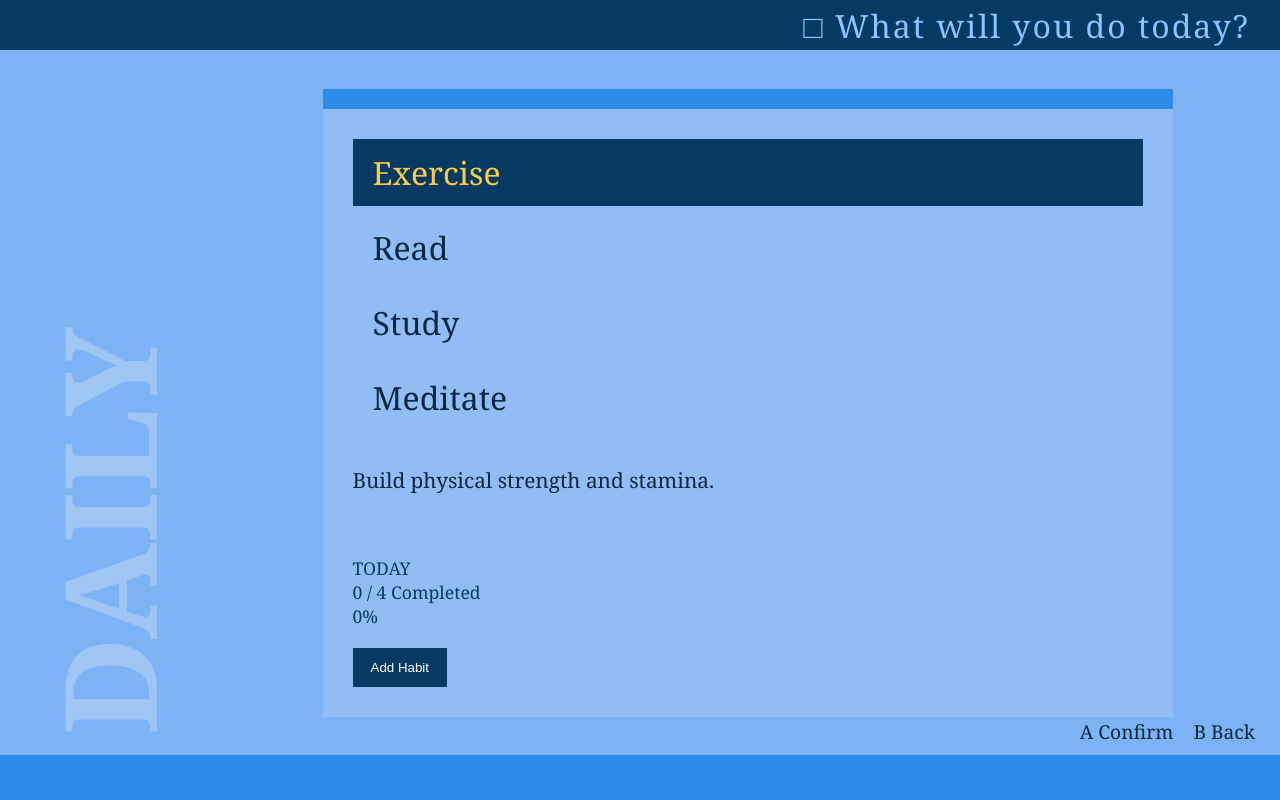
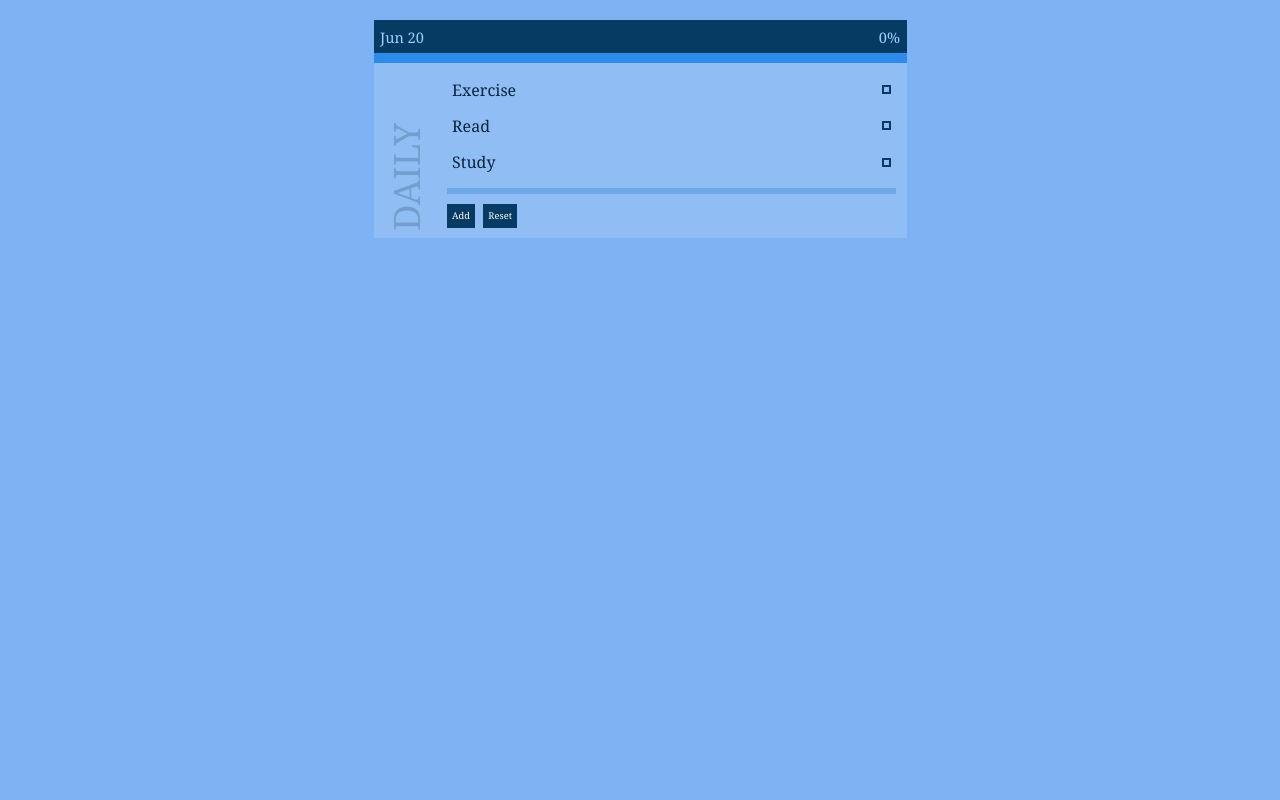
Before and after one commit to dadap3p/dailytracker, a plain HTML site: page index.html in a window 1280 px wide. Drawn offline with Linux system fonts and the light colour scheme.

Commit message:
Update index.html

```diff
--- a/index.html
+++ b/index.html
@@ -1,232 +1,171 @@
 <!DOCTYPE html>
 <html lang="en">
 <head>
-<meta charset="UTF-8">
-<meta name="viewport" content="width=device-width, initial-scale=1.0">
-
-<title>Persona Daily Tracker</title>
+<meta charset="UTF-8" />
+<meta name="viewport" content="width=device-width, initial-scale=1.0"/>
+<title>P3P Daily Tracker</title>
 
 <style>
 
 :root{
+    --scale:0.65;
+
     --bg:#7DB3F2;
-    --panel:#053B62;
+    --panel:#063B63;
     --panel2:#2C8BEB;
     --gold:#FFC94A;
-    --text:#082742;
-    --white:#ffffff;
+    --text:#06243A;
+    --white:#fff;
 }
 
+/* RESET */
 *{
     margin:0;
     padding:0;
     box-sizing:border-box;
+    font-family:Georgia, serif;
 }
 
 body{
-    font-family:Georgia, serif;
     background:var(--bg);
     color:var(--text);
-    min-height:100vh;
-    overflow:hidden;
 }
 
-.top-bar{
-    height:50px;
+/* WRAPPER */
+.app{
+    width:min(calc(820px * var(--scale)), 95%);
+    margin:20px auto;
+}
+
+/* TOP BAR */
+.top{
     background:var(--panel);
-    color:#8CC4FF;
+    color:#9fd0ff;
+
+    padding:calc(10px * var(--scale));
+    font-size:calc(1.4rem * var(--scale));
 
     display:flex;
-    align-items:center;
-    justify-content:flex-end;
-
-    padding-right:30px;
-
-    font-size:2rem;
-    letter-spacing:2px;
+    justify-content:space-between;
 }
 
-.bottom-bar{
-    position:fixed;
-    bottom:0;
-    left:0;
-
-    width:100%;
-    height:45px;
-
-    background:var(--panel2);
+/* MAIN PANEL */
+.panel{
+    display:flex;
+    background:rgba(255,255,255,0.15);
+    border-top:10px solid var(--panel2);
 }
 
-.container{
-    height:calc(100vh - 95px);
+/* SIDE LABEL */
+.side{
+    writing-mode:vertical-rl;
+    transform:rotate(180deg);
 
-    display:flex;
-    position:relative;
+    font-size:calc(3.5rem * var(--scale));
+    opacity:0.2;
+
+    padding:calc(10px * var(--scale));
 }
 
-.vertical{
-    writing-mode:vertical-rl;
-
-    transform:rotate(180deg);
-
-    font-size:8rem;
-    font-weight:bold;
-
-    color:white;
-
-    opacity:.25;
-
-    padding:20px;
+/* CONTENT */
+.content{
+    flex:1;
+    padding:calc(16px * var(--scale));
 }
 
-.content{
-    flex:1;
+/* HABITS */
+.habit{
+    display:flex;
+    justify-content:space-between;
+    align-items:center;
 
-    display:flex;
+    padding:calc(8px * var(--scale));
+    margin-bottom:calc(6px * var(--scale));
 
-    justify-content:center;
-
-    align-items:center;
+    cursor:pointer;
+    transition:0.15s;
 }
 
-.panel{
-
-    width:min(850px,90%);
-
-    background:rgba(255,255,255,.15);
-
-    border-top:20px solid var(--panel2);
-
-    padding:30px;
-
-    position:relative;
+.habit:hover{
+    transform:translateX(6px);
 }
 
-.menu{
-    width:100%;
-}
-
-.menu-item{
-
-    font-size:2rem;
-
-    padding:12px 20px;
-
-    margin-bottom:8px;
-
-    transition:.15s;
-
-    cursor:pointer;
-}
-
-.menu-item:hover{
-    transform:translateX(8px);
-}
-
-.menu-item.selected{
-
-    background:var(--panel);
-
+.habit.done{
     color:var(--gold);
 }
 
-.menu-item.completed{
-
-    color:#0c6f26;
+.check{
+    width:calc(14px * var(--scale));
+    height:calc(14px * var(--scale));
+    border:2px solid var(--panel);
 }
 
-.description{
-
-    margin-top:35px;
-
-    font-size:1.3rem;
-
-    min-height:70px;
+.check.filled{
+    background:var(--gold);
+    border-color:var(--gold);
 }
 
-.stats{
-
-    margin-top:20px;
-
-    font-size:1.1rem;
-
-    color:var(--panel);
+/* PROGRESS */
+.progress{
+    height:6px;
+    background:#6fa8e6;
+    margin-top:10px;
 }
 
-.add-btn{
-
-    margin-top:20px;
-
-    background:var(--panel);
-
-    color:white;
-
-    border:none;
-
-    padding:12px 18px;
-
-    cursor:pointer;
+.fill{
+    height:100%;
+    background:var(--gold);
+    width:0%;
 }
 
-.footer-help{
-
-    position:fixed;
-
-    right:25px;
-    bottom:55px;
-
-    font-size:1.2rem;
+/* BUTTONS */
+.actions{
+    margin-top:10px;
+    display:flex;
+    gap:8px;
 }
 
-.footer-help span{
-    margin-left:15px;
+button{
+    border:none;
+    cursor:pointer;
+    padding:calc(8px * var(--scale));
+    background:var(--panel);
+    color:white;
+    font-size:calc(0.9rem * var(--scale));
 }
 
-@media(max-width:700px){
-
-.vertical{
-    font-size:4rem;
-}
-
-.menu-item{
-    font-size:1.3rem;
-}
-
-.description{
-    font-size:1rem;
-}
-
+button:hover{
+    background:#042a48;
 }
 
 </style>
 </head>
+
 <body>
 
-<div class="top-bar">
-□ What will you do today?
+<div class="app">
+
+    <div class="top">
+        <div id="date"></div>
+        <div id="percent"></div>
     </div>
 
-<div class="container">
+    <div class="panel">
 
-<div class="vertical">
-DAILY
-</div>
+        <div class="side">DAILY</div>
 
         <div class="content">
 
-<div class="panel">
+            <div id="list"></div>
 
-<div id="menu" class="menu"></div>
-
-<div id="description" class="description">
-Select a habit and press Enter to mark it complete.
+            <div class="progress">
+                <div class="fill" id="fill"></div>
             </div>
 
-<div id="stats" class="stats"></div>
-
-<button id="addHabit" class="add-btn">
-Add Habit
-</button>
+            <div class="actions">
+                <button onclick="addHabit()">Add</button>
+                <button onclick="resetDay()">Reset</button>
+            </div>
 
         </div>
 
@@ -234,218 +173,125 @@ Add Habit
 
 </div>
 
-<div class="bottom-bar"></div>
-
-<div class="footer-help">
-<span>A Confirm</span>
-<span>B Back</span>
-</div>
-
 <script>
 
-// ===== DAILY STORAGE =====
+/* ======================
+   DATE SYSTEM (REAL DAILY)
+====================== */
 
-const today =
-new Date().toISOString().split("T")[0];
+const today = new Date().toISOString().split("T")[0];
 
-const descriptions = {
-Exercise:"Build physical strength and stamina.",
-Read:"Expand knowledge and improve focus.",
-Study:"Invest in long-term growth.",
-Meditate:"Improve clarity and mindfulness.",
-Journal:"Reflect on your day."
+const monthNames = [
+"Jan","Feb","Mar","Apr","May","Jun",
+"Jul","Aug","Sep","Oct","Nov","Dec"
+];
+
+document.getElementById("date").textContent =
+`${monthNames[new Date().getMonth()]} ${new Date().getDate()}`;
+
+/* ======================
+   STORAGE
+====================== */
+
+let data =
+JSON.parse(localStorage.getItem("p3p_daily")) || {};
+
+if(!data[today]){
+    data[today] = {
+        habits:["Exercise","Read","Study"],
+        done:{}
     };
-
-let saveData =
-JSON.parse(
-localStorage.getItem("p3pDailyTracker")
-) || {};
-
-if(!saveData[today]){
-
-saveData[today]={
-habits:[
-"Exercise",
-"Read",
-"Study",
-"Meditate"
-],
-completed:{}
-};
-
-save();
-
 }
 
-let tracker =
-saveData[today];
+let day = data[today];
+
+/* ======================
+   SAVE
+====================== */
 
 function save(){
-
-localStorage.setItem(
-"p3pDailyTracker",
-JSON.stringify(saveData)
-);
-
+    localStorage.setItem("p3p_daily", JSON.stringify(data));
 }
 
-let selected = 0;
-
-const menu =
-document.getElementById("menu");
-
-const description =
-document.getElementById("description");
-
-const stats =
-document.getElementById("stats");
+/* ======================
+   RENDER
+====================== */
 
 function render(){
 
-menu.innerHTML="";
+    const list = document.getElementById("list");
+    list.innerHTML = "";
 
-tracker.habits.forEach((habit,index)=>{
+    let completed = 0;
 
-const item =
-document.createElement("div");
+    day.habits.forEach((h,i)=>{
 
-item.className =
-"menu-item";
+        const isDone = day.done[h];
 
-if(index===selected){
-item.classList.add("selected");
-}
+        if(isDone) completed++;
 
-if(
-tracker.completed[habit]
-){
-item.classList.add("completed");
-item.innerHTML =
-"✓ " + habit;
-}else{
-item.textContent =
-habit;
-}
+        const div = document.createElement("div");
+        div.className = "habit" + (isDone ? " done" : "");
 
-item.onclick=()=>{
+        div.innerHTML = `
+            <div>${isDone ? "✓ " : ""}${h}</div>
+            <div class="check ${isDone ? "filled" : ""}"></div>
+        `;
 
-selected=index;
-toggleHabit();
+        div.onclick = ()=>{
+
+            day.done[h] = !day.done[h];
+            save();
             render();
 
         };
 
-menu.appendChild(item);
+        list.appendChild(div);
 
     });
 
-const currentHabit =
-tracker.habits[selected];
+    const percent =
+    Math.round((completed / day.habits.length) * 100) || 0;
 
-description.textContent =
-descriptions[currentHabit]
-||
-"Complete this task today.";
+    document.getElementById("percent").textContent =
+    `${percent}%`;
 
-const completedCount =
-Object.values(
-tracker.completed
-).filter(Boolean).length;
-
-const percent =
-Math.round(
-(completedCount /
-tracker.habits.length)
-*100
-);
-
-stats.innerHTML = `
-TODAY<br>
-${completedCount} / ${tracker.habits.length}
-Completed<br>
-${percent}%
-`;
-
-save();
+    document.getElementById("fill").style.width =
+    percent + "%";
 
 }
 
-function toggleHabit(){
+/* ======================
+   ADD HABIT
+====================== */
 
-const habit =
-tracker.habits[selected];
+function addHabit(){
 
-tracker.completed[habit] =
-!tracker.completed[habit];
+    const name = prompt("New Habit:");
 
-}
+    if(!name) return;
 
-document.addEventListener(
-"keydown",
-e=>{
-
-if(
-e.key==="ArrowDown"
-){
-
-selected++;
-
-if(
-selected>=tracker.habits.length
-){
-selected=0;
-}
-
+    day.habits.push(name);
+    save();
     render();
 
 }
 
-if(
-e.key==="ArrowUp"
-){
+/* ======================
+   RESET DAY
+====================== */
 
-selected--;
+function resetDay(){
 
-if(
-selected<0
-){
-selected=
-tracker.habits.length-1;
-}
-
+    day.done = {};
+    save();
     render();
 
 }
 
-if(
-e.key==="Enter"
-){
-
-toggleHabit();
-render();
-
-}
-
-}
-);
-
-document
-.getElementById("addHabit")
-.onclick=()=>{
-
-const name =
-prompt(
-"New Habit:"
-);
-
-if(!name) return;
-
-tracker.habits.push(name);
-
-save();
-render();
-
-};
+/* ======================
+   INIT
+====================== */
 
 render();
 
```
Lines whose indentation alone changed are shown as unchanged.
